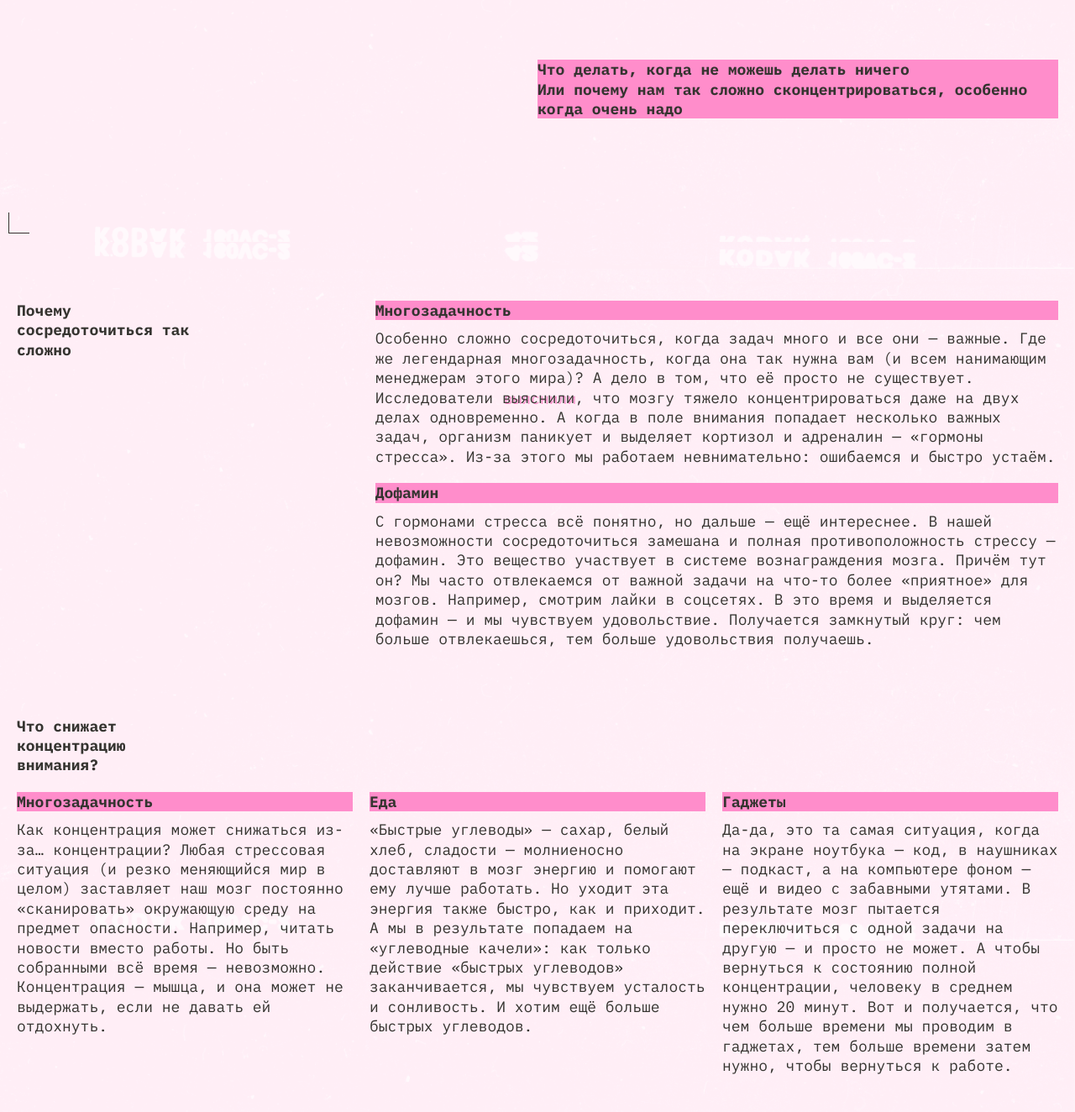
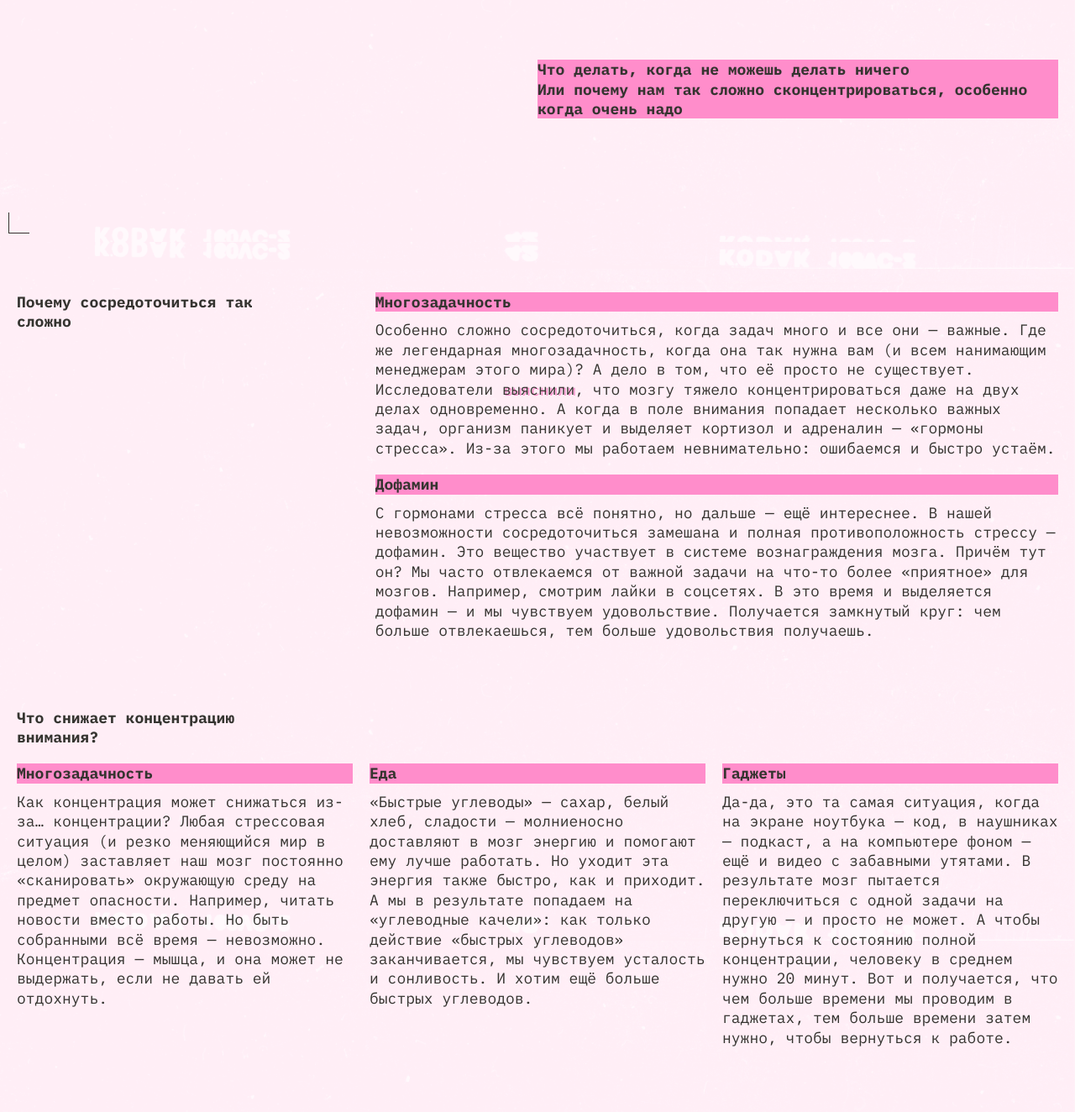
Before and after one commit to daneelreel/slozhno-sosredotochitsya-fd, a plain HTML site: page index.html in a window 1280 px wide. Shown: the part 480-1804 px from the top of the page at 84% size. Drawn offline with Linux system fonts and the light colour scheme.

Commit message:
второй коммит

```diff
--- a/styles/style.css
+++ b/styles/style.css
@@ -145,7 +145,7 @@
   display: grid;
   grid-template-rows: fit-content() fit-content() fit-content();
   padding: var(--main-gap);
-  margin-block-start: 96px;
+  margin-block-start: 30px;
 }
 
 .h2__container {
@@ -235,7 +235,7 @@
 }
 
 .h2__container__last-of-type {
-  color: var(--main-title-color);
+  color: var(--second-title-color);
   font-size: var(--line-height-text);
   line-height: 23.4px;
   font-weight: var(--font-weight-bold);
@@ -317,7 +317,7 @@
   }
 
   .main__content {
-    margin-block-start: 50px;
+    margin-block-start: 40px;
     padding: 20px;
   }
 
@@ -459,7 +459,6 @@
 
   .paragraph__container {
     margin-block-start: 110px;
-
     max-width: 50%;
     justify-self: end;
     height: fit-content;
@@ -481,6 +480,10 @@
     grid-column: 3/3;
   }
 
+  .h2__container {
+    width: 300px;
+  }
+
   .advices {
     grid-template-columns: fit-content(984px);
   }
```
